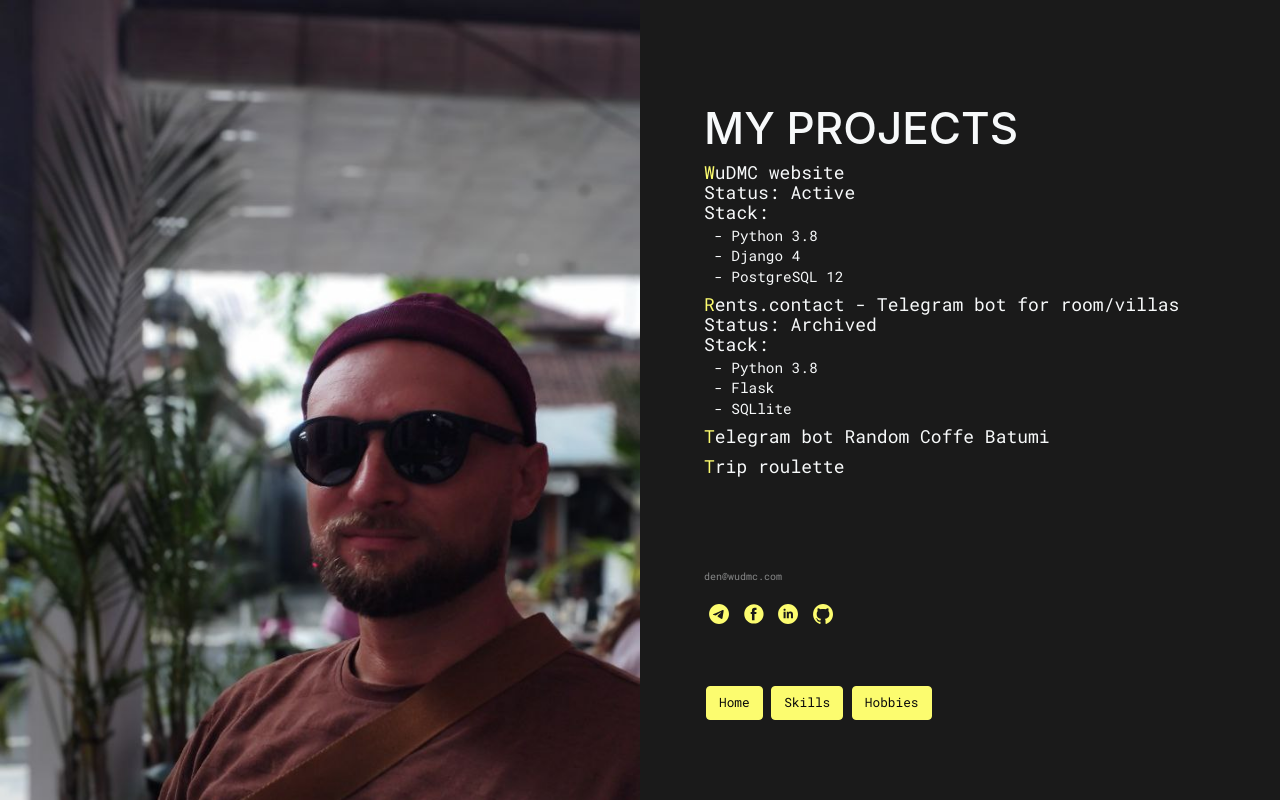
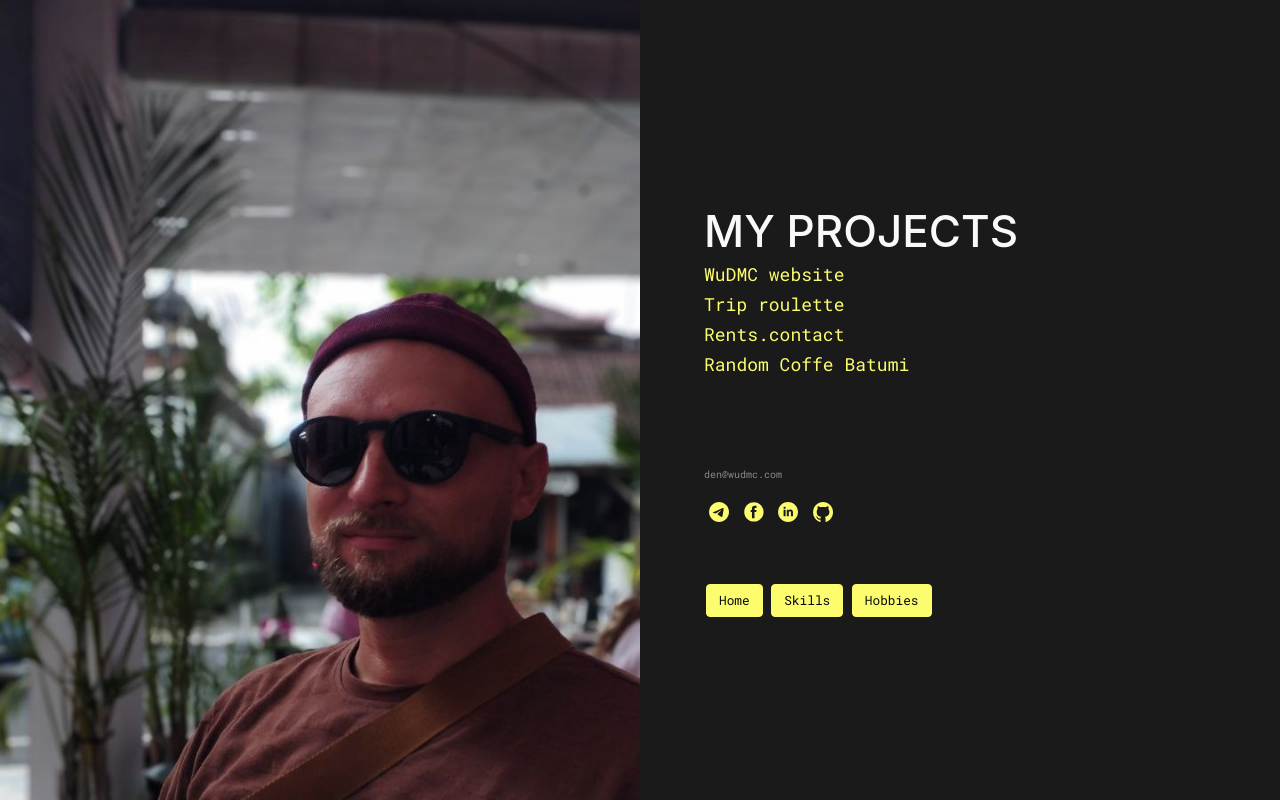
Before and after one commit to WuDMC/wudmc.com, a Django app: page /projects.html in a window 1280 px wide. Run offline with Django 4.2, Linux system fonts and the light colour scheme; parts of the project's set-up code (start-up, migrations or seed data) failed here and were passed over; some libraries are stand-ins or nearby versions.

```diff
--- a/webpage/templates/projects.html
+++ b/webpage/templates/projects.html
@@ -12,27 +12,43 @@
                 <div class="text-left mx-auto" style="width: 80%;">
                     <h1 >MY PROJECTS</h1>
                     <ul class="project-list">
-                        <li>WuDMC website<br>
-                            Status: Active<br>
+                        <li><a data-toggle="collapse" href="#wudmc">WuDMC website</a>
+                            <div id="wudmc" class="collapse">Status: Active<br>
                             Stack:<br>
                             <ul class="stack">
-                                <li> - Python 3.8</li>
+                                <li> - Python 3</li>
                                 <li> - Django 4</li>
                                 <li> - PostgreSQL 12</li>
                             </ul>
+                            </div>
                         </li>
-                        <li>Rents.contact - Telegram bot for room/villas<br>
-                            Status: Archived<br>
+                        <li><a data-toggle="collapse" href="#trip">Trip roulette</a>
+                            <div id="trip" class="collapse">Status: Active<br>
                             Stack:<br>
                             <ul class="stack">
-                                <li> - Python 3.8</li>
+                                <li> - Python 3</li>
+                                <li> - GCP</li>
+                            </ul></div>
+                        </li>
+                        <li><a data-toggle="collapse" href="#rents">Rents.contact</a>
+                            <div id="rents" class="collapse">Status: Archived<br>
+                            Stack:<br>
+                            <ul class="stack">
+                                <li> - Python 3</li>
                                 <li> - Flask</li>
-                                <li> - SQLlite</li>
+                                <li> - MySQL + SQL Alchemy</li>
                             </ul>
+                            </div>
                         </li>
-                        <li>Telegram bot Random Coffe Batumi<br>
-                        </li>
-                        <li>Trip roulette<br>
+                        <li><a data-toggle="collapse" href="#coffee">Random Coffe Batumi</a>
+                            <div id="coffee" class="collapse">Status: Archived<br>
+                            Stack:<br>
+                            <ul class="stack">
+                                <li> - Python 3</li>
+                                <li> - SQLite + SQLAlchemy</li>
+                                <li> - Docker</li>
+                            </ul>
+                            </div>
                         </li>
                     </ul>
 
```
